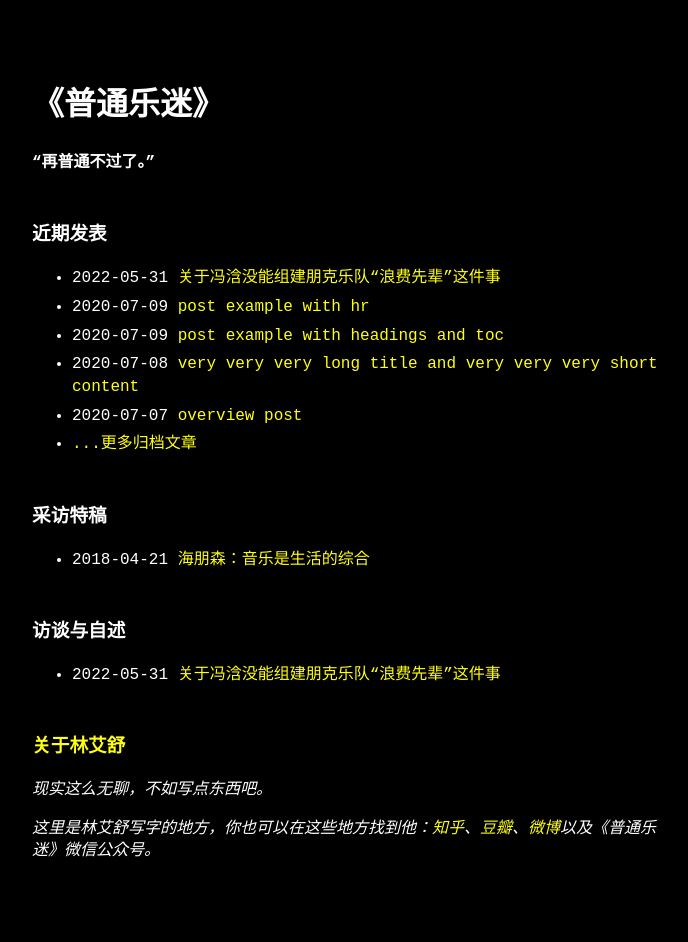
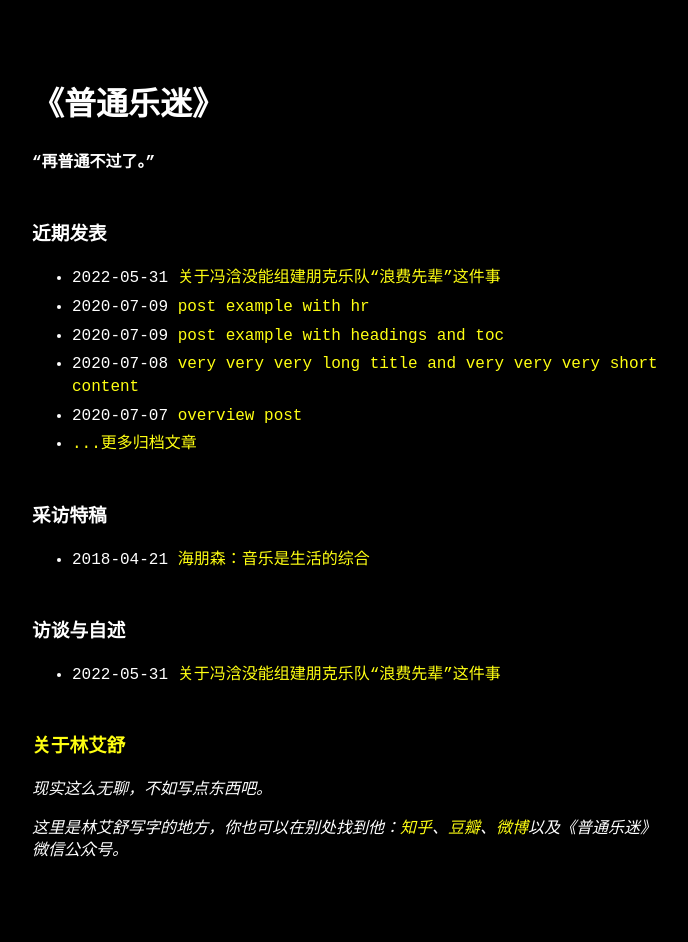
Before and after one commit to salingerlin/salingerlin.github.io, a Jekyll site: the page built from index.md, in a window 1280 px wide. Shown: the whole page, without its empty margins (288-976 px from the left). Built offline with Jekyll 4.4.1, drawn with Linux system fonts in a browser that asks for light colours.

Commit message:
Update index.md

```diff
--- a/index.md
+++ b/index.md
@@ -4,4 +4,4 @@ layout: home
 
 *现实这么无聊，不如写点东西吧。*
 
-*这里是林艾舒写字的地方，你也可以在这些地方找到他：<a href='https://www.zhihu.com/people/sisalinger'>知乎</a>、<a href='https://www.douban.com/people/nassace/?_i=1111874Nv5E76h'>豆瓣</a>、<a href='https://weibo.com/nassace'>微博</a>以及《普通乐迷》微信公众号。*
+*这里是林艾舒写字的地方，你也可以在别处找到他：<a href='https://www.zhihu.com/people/sisalinger'>知乎</a>、<a href='https://www.douban.com/people/nassace/?_i=1111874Nv5E76h'>豆瓣</a>、<a href='https://weibo.com/nassace'>微博</a>以及《普通乐迷》微信公众号。*
```
